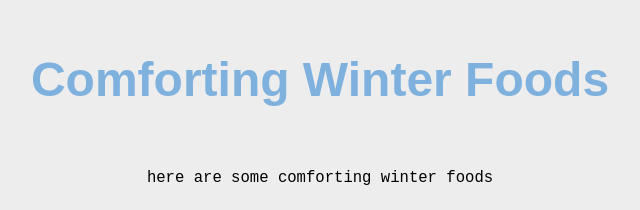
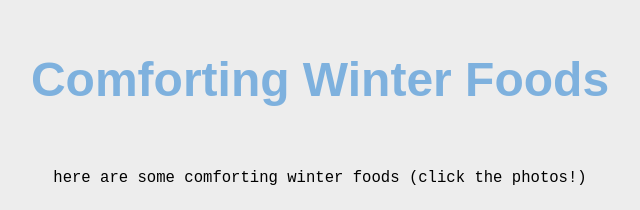
Before and after one commit to baozi200/seasonalrecipes, a plain HTML site: page wintercomfortfood.html in a window 1280 px wide. Shown: the top 210 px of the page, without its empty margins (320-960 px from the left). Drawn offline with Linux system fonts and the light colour scheme; grey boxes are pictures that could not be loaded.

Commit message:
Update wintercomfortfood.html

```diff
--- a/wintercomfortfood.html
+++ b/wintercomfortfood.html
@@ -8,7 +8,7 @@
   <head>
   <body>
     <h1 class="winterpage">Comforting Winter Foods</h1>
-    <p>here are some comforting winter foods</p>
+    <p>here are some comforting winter foods (click the photos!)</p>
     <fig>
       <a href="https://www.kyleecooks.com/creamy-old-fashioned-rice-pudding/"><img src="https://www.kyleecooks.com/wp-content/uploads/2017/02/Rice-Pudding-18.jpg" alt="a picture of sweet rice pudding"/></a>
       <figcaption>old fashioned rice pudding from @ <a href="https://www.kyleecooks.com">kyleecooks</a></figcaption>
```
